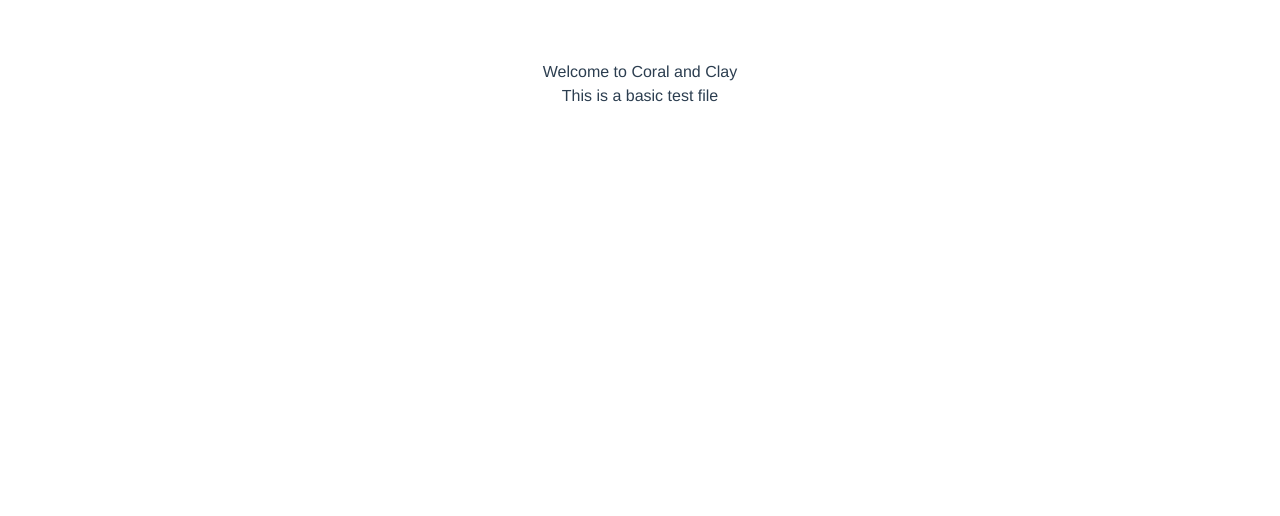
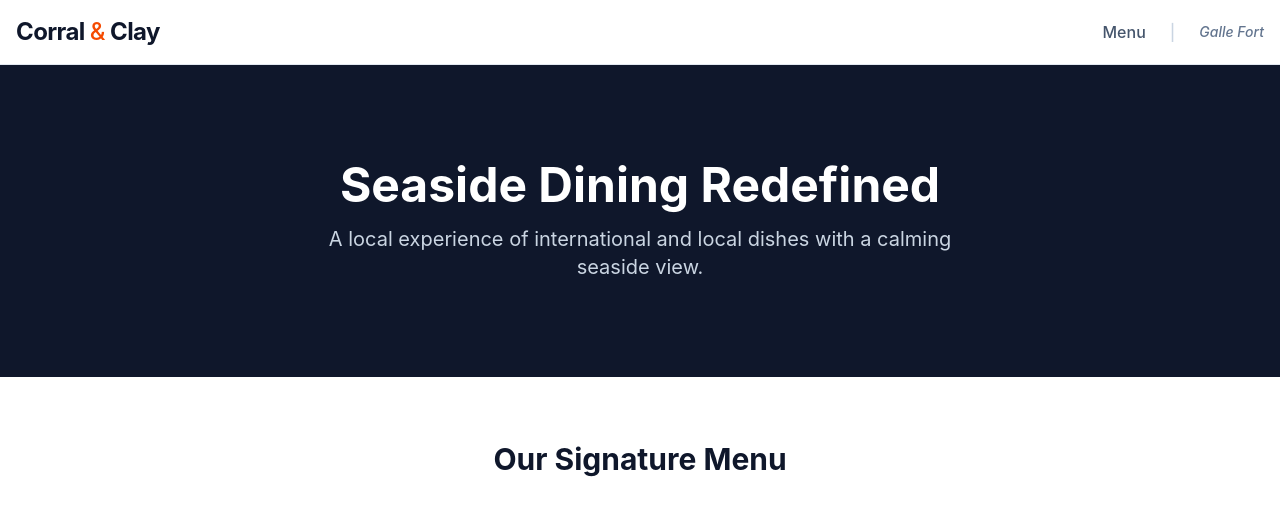
Before and after one commit to sithumkoswattage/coral-and-clay, a Vue app: page / in a window 1280 px wide. Shown: the top 516 px of the page. Built offline with nearby package versions, Linux system fonts and the light colour scheme.

Commit message:
implement router, navbar component, and home view layout

```diff
--- a/src/App.vue
+++ b/src/App.vue
@@ -1,27 +1,12 @@
+<script setup lang="ts">
+import NavBar from './components/NavBar.vue';
+</script>
+
 <template>
-  <div id="app">
-    <h1>{{ title }}</h1>
-    <p>{{ message }}</p>
+  <div class="antialiased">
+    <NavBar />
+    <main>
+      <router-view />
+    </main>
   </div>
 </template>
-
-<script>
-export default {
-  name: 'App',
-  data() {
-    return {
-      title: 'Welcome to Coral and Clay',
-      message: 'This is a basic test file'
-    }
-  }
-}
-</script>
-
-<style scoped>
-#app {
-  font-family: Avenir, Helvetica, Arial, sans-serif;
-  text-align: center;
-  color: #2c3e50;
-  margin-top: 60px;
-}
-</style>
--- /dev/null
+++ b/src/components/NavBar.vue
@@ -0,0 +1,19 @@
+<script setup lang="ts">
+// Using RouterLink ensures the page doesn't refresh when clicking links
+</script>
+
+<template>
+  <nav class="bg-white/90 backdrop-blur-md border-b border-slate-200 sticky top-0 z-50 p-4">
+    <div class="max-w-7xl mx-auto flex justify-between items-center">
+      <router-link to="/" class="text-2xl font-bold text-slate-900 tracking-tight">
+        Corral <span class="text-orange-600 font-medium">&</span> Clay
+      </router-link>
+
+      <div class="flex items-center gap-6 font-medium text-slate-600">
+        <router-link to="/" class="hover:text-blue-600 transition-colors">Menu</router-link>
+        <span class="text-slate-300">|</span>
+        <span class="text-sm text-slate-500 italic">Galle Fort</span>
+      </div>
+    </div>
+  </nav>
+</template>
--- /dev/null
+++ b/src/router/index.ts
@@ -0,0 +1,18 @@
+import { createRouter, createWebHistory } from 'vue-router';
+import HomeView from '../views/HomeView.vue';
+
+const routes = [
+  {
+    path: '/',
+    name: 'home',
+    component: HomeView
+  },
+  // We will add the /dish/:id route later for the Detail View [cite: 22, 28]
+];
+
+const router = createRouter({
+  history: createWebHistory(),
+  routes
+});
+
+export default router;
--- /dev/null
+++ b/src/views/HomeView.vue
@@ -0,0 +1,16 @@
+<template>
+  <div class="min-h-screen">
+    <header class="bg-slate-900 py-24 px-4 text-center text-white">
+      <h2 class="text-5xl font-bold mb-4">Seaside Dining Redefined</h2>
+      <p class="text-xl text-slate-300 max-w-2xl mx-auto">
+        A local experience of international and local dishes with a calming seaside view.
+      </p>
+    </header>
+
+    <section class="max-w-7xl mx-auto py-16 px-4">
+      <h3 class="text-3xl font-bold text-slate-800 mb-8 text-center text-slate-900">Our Signature Menu</h3>
+      <div id="menu-grid">
+         </div>
+    </section>
+  </div>
+</template>
```
Also changed, not shown: src/main.ts (+10 -4 lines).
